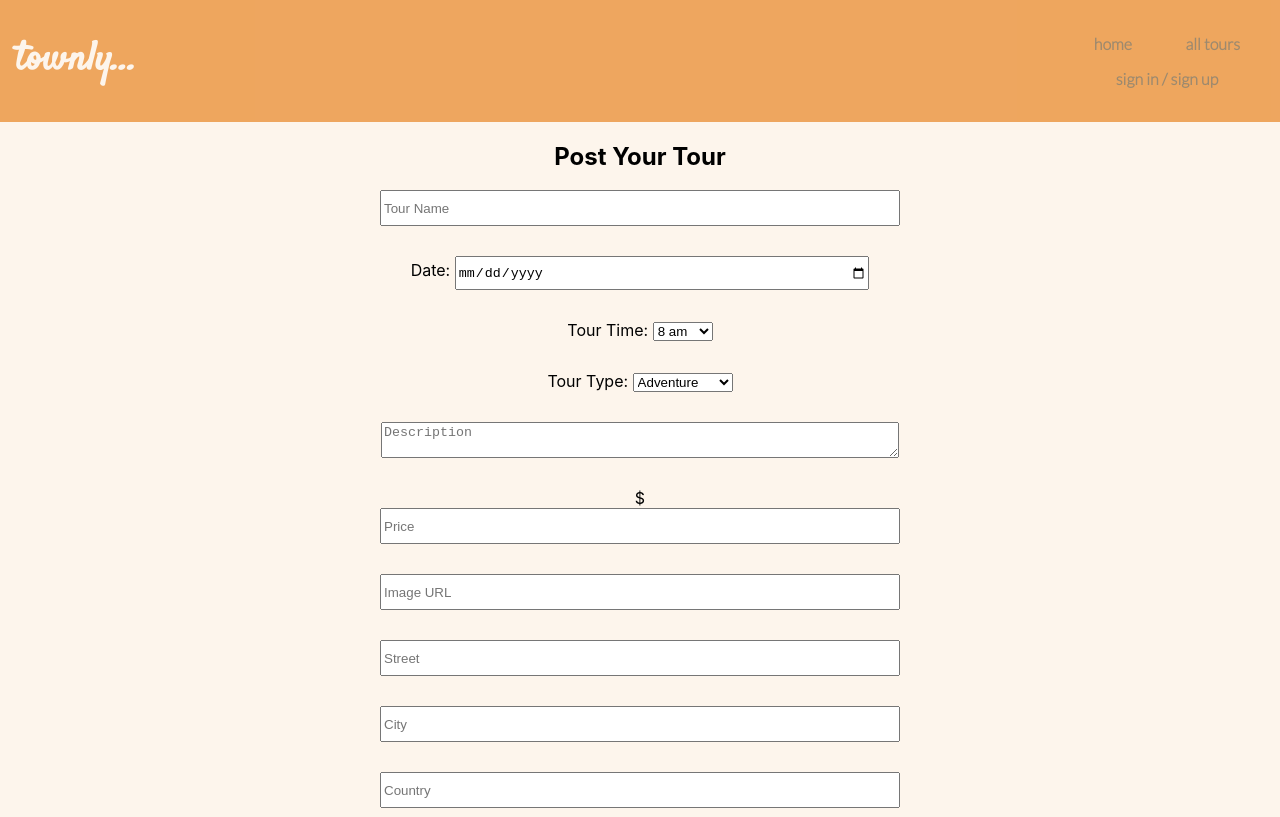
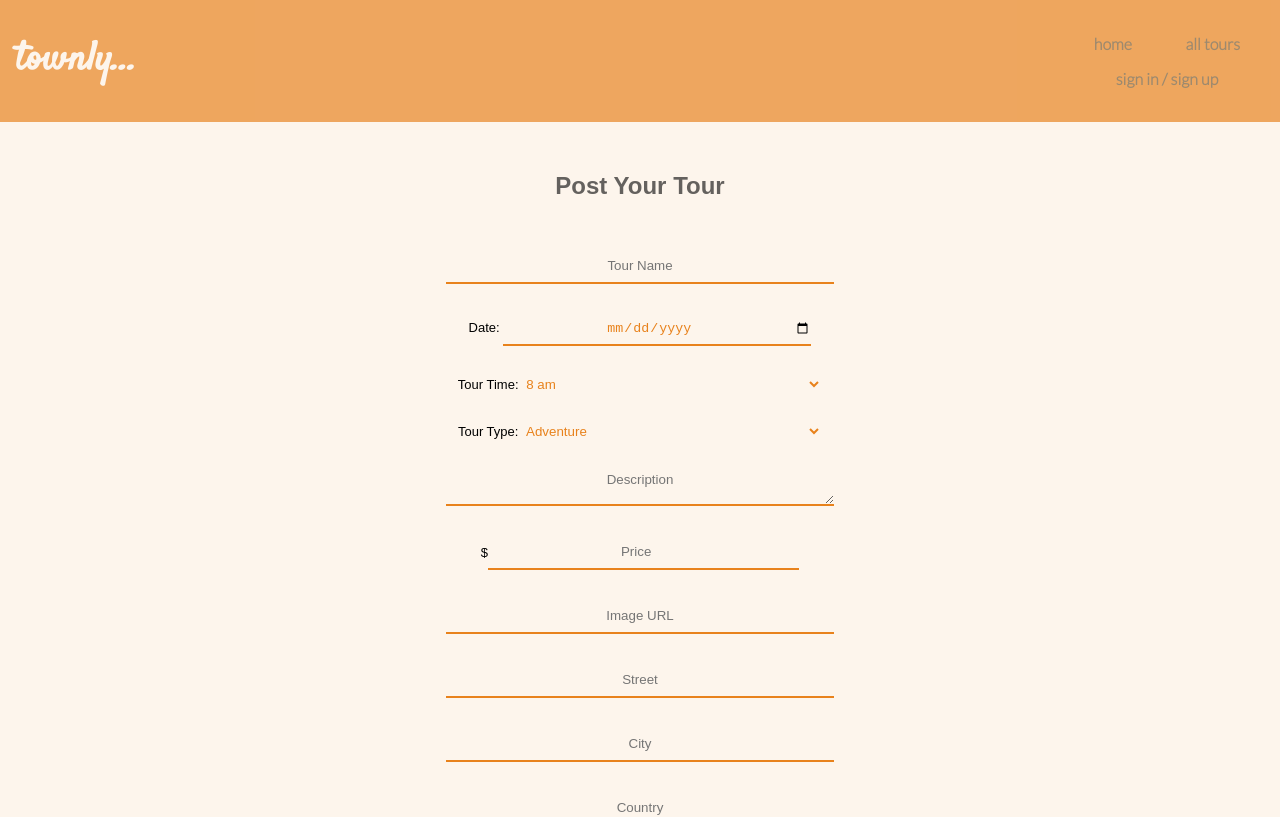
Before and after one commit to Jason-Berkower/townly, a React (Create React App) app in the folder client/: page /create-tour in a window 1280 px wide. Shown: the top 817 px of the page. Built offline with nearby package versions, Linux system fonts and the light colour scheme; a web font is replaced by a local one.

Commit message:
styled create tour form

```diff
--- a/client/src/screens/CSS/createtour.css
+++ b/client/src/screens/CSS/createtour.css
@@ -1,3 +1,9 @@
+#h2 {
+  font-family: ‘Raleway’, sans-serif;
+  margin: 50px;
+  opacity: 0.6;
+}
+
 #tourform {
   /* width: 60%; */
   display: flex;
@@ -5,16 +11,34 @@
   justify-content: flex-start;
   align-content: flex-start;
   align-items: center;
+  font-family: ‘Lato’, sans-serif;
+  font-size: 13px;
+}
+
+textarea {
+  font-family: ‘Lato’, sans-serif;
+  max-width: 30%;
 }
 
 .tourinput {
   margin-bottom: 30px;
-  width: 40%;
+  width: 30%;
   height: 30px;
+  border: none;
+  border-bottom: 2px solid #e8821c;
+  /* border-radius: 10px; */
+  text-align: center;
+  background-color: #fdf5ec;
+  color: #e8821c;
 }
 
 select {
   margin-bottom: 30px;
+  width: 300px;
+  background-color: #fdf5ec;
+  color: #e8821c;
+  border: 0;
+  /* text-align: center; */
 }
 
 .width {
--- a/client/src/screens/CreateTour.jsx
+++ b/client/src/screens/CreateTour.jsx
@@ -53,7 +53,7 @@ export default function CreateTour(props) {
   return (
     <div>
 
-      <h2>Post Your Tour</h2>
+      <h2 id="h2">Post Your Tour</h2>
       <form id="tourform" onSubmit={handleSubmit}>
         <input className="tourinput" id="name" placeholder="Tour Name" type="text" value={tour.name} onChange={handleChange} />
 
@@ -61,6 +61,7 @@ export default function CreateTour(props) {
           <label htmlFor="date">Date: </label>
           <input className="tourinput" id="date" type="date" value={tour.date} onChange={handleChange} />
         </div>
+
         <div>
           <label htmlFor="time">Tour Time: </label>
           <select id="time" form="tourform" value={tour.time} onChange={handleChange}>
@@ -111,8 +112,10 @@ export default function CreateTour(props) {
 
           <textarea className="tourinput" id="description" placeholder="Description" type="text" value={tour.description} onChange={handleChange} />
 
+          <div className="width">
           <label htmlFor="price">$</label>
           <input className="tourinput" id="price" placeholder="Price" type="Number" value={tour.price} onChange={handleChange} />
+          </div>
 
           <input className="tourinput" id="imgURL" placeholder="Image URL" type="text" value={tour.imgURL} onChange={handleChange} />
 
```
